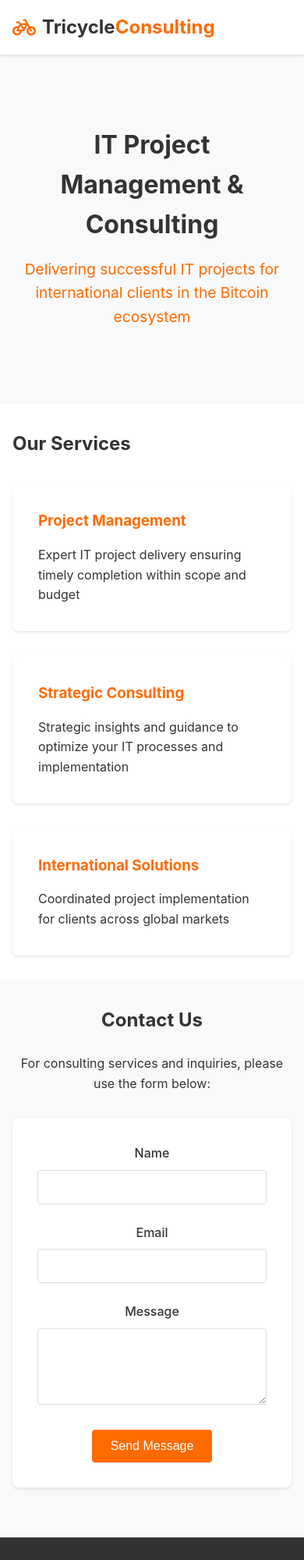
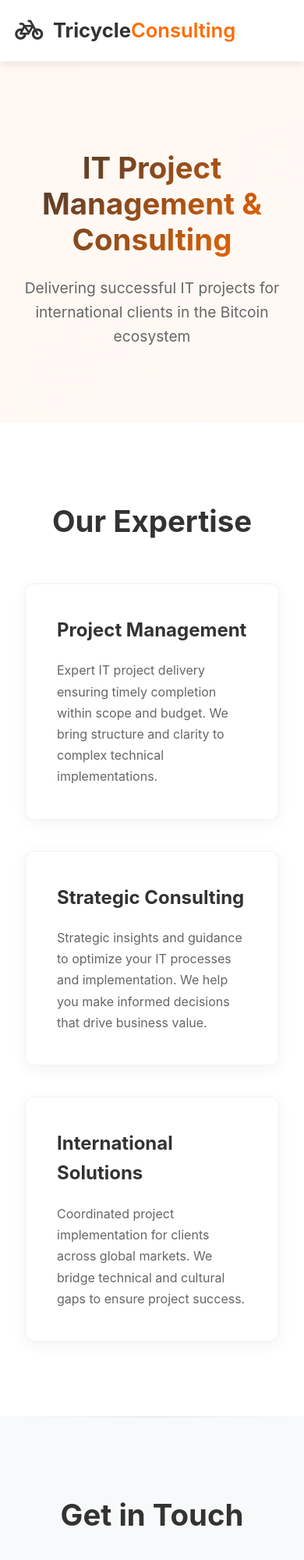
Before and after one commit to tricycleconsulting/website, a plain HTML site: page index.html in a window 390 px wide. Shown: the top 2000 px of the page at 78% size. Drawn offline with Linux system fonts and the light colour scheme.

Commit message:
Enhance design with professional styling and improved content

```diff
--- a/index.html
+++ b/index.html
@@ -3,7 +3,8 @@
 <head>
     <meta charset="UTF-8">
     <meta name="viewport" content="width=device-width, initial-scale=1.0">
-    <title>Tricycle Consulting - Bitcoin IT Solutions</title>
+    <title>Tricycle Consulting - Professional IT Project Management</title>
+    <meta name="description" content="Expert IT project management and consulting services for international clients in the Bitcoin ecosystem">
     <link rel="stylesheet" href="styles.css">
     <link rel="stylesheet" href="https://cdnjs.cloudflare.com/ajax/libs/font-awesome/6.0.0/css/all.min.css">
 </head>
@@ -11,7 +12,7 @@
     <header>
         <nav>
             <a href="#" class="logo">
-                <i class="fas fa-bicycle" style="color: var(--secondary-color);"></i>
+                <i class="fas fa-bicycle"></i>
                 <div>
                     Tricycle<span>Consulting</span>
                 </div>
@@ -30,27 +31,27 @@
         </section>
 
         <section id="services" class="services">
-            <h2>Our Services</h2>
+            <h2>Our Expertise</h2>
             <div class="service-grid">
                 <div class="service-card">
                     <h3>Project Management</h3>
-                    <p>Expert IT project delivery ensuring timely completion within scope and budget</p>
+                    <p>Expert IT project delivery ensuring timely completion within scope and budget. We bring structure and clarity to complex technical implementations.</p>
                 </div>
                 <div class="service-card">
                     <h3>Strategic Consulting</h3>
-                    <p>Strategic insights and guidance to optimize your IT processes and implementation</p>
+                    <p>Strategic insights and guidance to optimize your IT processes and implementation. We help you make informed decisions that drive business value.</p>
                 </div>
                 <div class="service-card">
                     <h3>International Solutions</h3>
-                    <p>Coordinated project implementation for clients across global markets</p>
+                    <p>Coordinated project implementation for clients across global markets. We bridge technical and cultural gaps to ensure project success.</p>
                 </div>
             </div>
         </section>
 
         <section id="contact" class="contact">
-            <h2>Contact Us</h2>
-            <p>For consulting services and inquiries, please use the form below:</p>
-            <form action="https://formspree.io/f/contact@tricycle.cc" method="POST" class="contact-form">
+            <h2>Get in Touch</h2>
+            <p>Ready to discuss your project? Let's start a conversation about your needs.</p>
+            <form action="#" class="contact-form">
                 <div class="form-group">
                     <label for="name">Name</label>
                     <input type="text" id="name" name="name" required>
--- a/styles.css
+++ b/styles.css
@@ -10,57 +10,74 @@
     --secondary-color: #ff6b00;
     --accent-color: #ff8533;
     --background-light: #f8f9fa;
+    --gradient-start: #ff6b00;
+    --gradient-end: #ff8533;
 }
 
 body {
     font-family: -apple-system, BlinkMacSystemFont, 'Segoe UI', Roboto, Oxygen, Ubuntu, Cantarell, sans-serif;
     line-height: 1.6;
     color: var(--primary-color);
+    background-color: #fff;
 }
 
 /* Header and Navigation */
 header {
-    background: #fff;
-    box-shadow: 0 2px 4px rgba(0,0,0,0.1);
+    background: rgba(255, 255, 255, 0.98);
+    box-shadow: 0 2px 10px rgba(0,0,0,0.1);
     position: fixed;
     width: 100%;
     top: 0;
     z-index: 1000;
+    backdrop-filter: blur(10px);
 }
 
 nav {
     max-width: 1200px;
     margin: 0 auto;
-    padding: 1rem;
+    padding: 1.2rem;
     display: flex;
     justify-content: space-between;
     align-items: center;
 }
 
 .logo {
-    font-size: 1.5rem;
-    font-weight: bold;
+    font-size: 1.6rem;
+    font-weight: 700;
     color: var(--primary-color);
     text-decoration: none;
     display: flex;
     align-items: center;
-    gap: 0.5rem;
+    gap: 0.8rem;
+    transition: transform 0.3s ease;
+}
+
+.logo:hover {
+    transform: translateY(-2px);
+}
+
+.logo i {
+    font-size: 1.8rem;
 }
 
 .logo span {
     color: var(--secondary-color);
+    font-weight: 600;
+}
+
+.nav-links {
+    display: flex;
+    gap: 2rem;
 }
 
 .nav-links a {
     color: var(--primary-color);
     text-decoration: none;
-    margin-left: 2rem;
-    transition: color 0.3s ease;
+    font-weight: 500;
+    font-size: 1.1rem;
+    transition: all 0.3s ease;
     position: relative;
-}
-
-.nav-links a:hover {
-    color: var(--secondary-color);
+    padding: 0.5rem 0;
 }
 
 .nav-links a::after {
@@ -68,9 +85,9 @@ nav {
     position: absolute;
     width: 0;
     height: 2px;
-    bottom: -4px;
+    bottom: 0;
     left: 0;
-    background-color: var(--secondary-color);
+    background: linear-gradient(to right, var(--gradient-start), var(--gradient-end));
     transition: width 0.3s ease;
 }
 
@@ -89,74 +106,148 @@ section {
     margin: 0 auto;
 }
 
+/* Hero Section */
 .hero {
     text-align: center;
-    padding: 6rem 1rem;
-    background: var(--background-light);
+    padding: 8rem 1rem 6rem;
+    background: linear-gradient(135deg, rgba(255,107,0,0.05) 0%, rgba(255,133,51,0.05) 100%);
+    position: relative;
+    overflow: hidden;
+}
+
+.hero::before {
+    content: '';
+    position: absolute;
+    top: 0;
+    left: 0;
+    right: 0;
+    height: 1px;
+    background: linear-gradient(to right, transparent, rgba(255,107,0,0.2), transparent);
 }
 
 .hero h1 {
-    font-size: 2.5rem;
-    margin-bottom: 1rem;
+    font-size: 3.2rem;
+    font-weight: 700;
+    margin-bottom: 1.5rem;
+    background: linear-gradient(135deg, var(--primary-color), var(--secondary-color));
+    -webkit-background-clip: text;
+    -webkit-text-fill-color: transparent;
+    line-height: 1.2;
+}
+
+.hero p {
+    font-size: 1.4rem;
+    color: #666;
+    max-width: 800px;
+    margin: 0 auto;
+}
+
+/* Services Section */
+.services {
+    padding: 6rem 1rem;
+}
+
+.services h2 {
+    text-align: center;
+    font-size: 2.4rem;
+    margin-bottom: 3rem;
     color: var(--primary-color);
 }
 
-.hero p {
-    color: var(--secondary-color);
-    font-size: 1.2rem;
-}
-
-/* Services Section */
 .service-grid {
     display: grid;
-    grid-template-columns: repeat(auto-fit, minmax(250px, 1fr));
-    gap: 2rem;
+    grid-template-columns: repeat(auto-fit, minmax(300px, 1fr));
+    gap: 2.5rem;
     margin-top: 2rem;
+    padding: 0 1rem;
 }
 
 .service-card {
-    padding: 2rem;
+    padding: 2.5rem;
     background: #fff;
-    border-radius: 8px;
-    box-shadow: 0 2px 4px rgba(0,0,0,0.1);
-    transition: transform 0.3s ease, box-shadow 0.3s ease;
-    border: 1px solid transparent;
+    border-radius: 12px;
+    box-shadow: 0 4px 20px rgba(0,0,0,0.05);
+    transition: all 0.3s ease;
+    border: 1px solid rgba(0,0,0,0.05);
+    position: relative;
+    overflow: hidden;
+}
+
+.service-card::before {
+    content: '';
+    position: absolute;
+    top: 0;
+    left: 0;
+    right: 0;
+    height: 4px;
+    background: linear-gradient(to right, var(--gradient-start), var(--gradient-end));
+    opacity: 0;
+    transition: opacity 0.3s ease;
 }
 
 .service-card:hover {
-    transform: translateY(-5px);
-    box-shadow: 0 4px 8px rgba(0,0,0,0.15);
-    border-color: var(--secondary-color);
+    transform: translateY(-8px);
+    box-shadow: 0 8px 30px rgba(0,0,0,0.1);
+}
+
+.service-card:hover::before {
+    opacity: 1;
 }
 
 .service-card h3 {
-    margin-bottom: 1rem;
-    color: var(--secondary-color);
+    font-size: 1.5rem;
+    margin-bottom: 1.2rem;
+    color: var(--primary-color);
+}
+
+.service-card p {
+    color: #666;
+    line-height: 1.7;
 }
 
 /* Contact Section */
 .contact {
     text-align: center;
     background: var(--background-light);
+    padding: 6rem 1rem;
+    position: relative;
+}
+
+.contact::before {
+    content: '';
+    position: absolute;
+    top: 0;
+    left: 0;
+    right: 0;
+    height: 1px;
+    background: linear-gradient(to right, transparent, rgba(0,0,0,0.1), transparent);
 }
 
 .contact h2 {
+    font-size: 2.4rem;
+    margin-bottom: 1.5rem;
     color: var(--primary-color);
-    margin-bottom: 1.5rem;
+}
+
+.contact p {
+    color: #666;
+    margin-bottom: 2rem;
+    font-size: 1.1rem;
 }
 
 /* Contact Form */
 .contact-form {
     max-width: 600px;
     margin: 2rem auto;
-    padding: 2rem;
+    padding: 2.5rem;
     background: white;
-    border-radius: 8px;
-    box-shadow: 0 2px 4px rgba(0,0,0,0.1);
+    border-radius: 12px;
+    box-shadow: 0 4px 20px rgba(0,0,0,0.05);
 }
 
 .form-group {
     margin-bottom: 1.5rem;
+    text-align: left;
 }
 
 .form-group label {
@@ -169,33 +260,38 @@ section {
 .form-group input,
 .form-group textarea {
     width: 100%;
-    padding: 0.75rem;
+    padding: 0.75rem 1rem;
     border: 1px solid #ddd;
-    border-radius: 4px;
+    border-radius: 6px;
     font-size: 1rem;
-    transition: border-color 0.3s ease;
+    transition: all 0.3s ease;
+    background: #f8f9fa;
 }
 
 .form-group input:focus,
 .form-group textarea:focus {
     outline: none;
     border-color: var(--secondary-color);
-    box-shadow: 0 0 0 2px rgba(255,107,0,0.1);
+    box-shadow: 0 0 0 3px rgba(255,107,0,0.1);
+    background: #fff;
 }
 
 .contact-form button {
-    background: var(--secondary-color);
+    background: linear-gradient(to right, var(--gradient-start), var(--gradient-end));
     color: white;
     border: none;
-    padding: 0.75rem 1.5rem;
-    border-radius: 4px;
-    font-size: 1rem;
+    padding: 1rem 2rem;
+    border-radius: 6px;
+    font-size: 1.1rem;
+    font-weight: 500;
     cursor: pointer;
-    transition: background-color 0.3s ease;
+    transition: all 0.3s ease;
+    width: 100%;
 }
 
 .contact-form button:hover {
-    background: var(--accent-color);
+    transform: translateY(-2px);
+    box-shadow: 0 4px 12px rgba(255,107,0,0.2);
 }
 
 /* Footer */
@@ -203,13 +299,17 @@ footer {
     text-align: center;
     padding: 2rem;
     background: var(--primary-color);
-    color: #fff;
+    color: rgba(255,255,255,0.9);
 }
 
 /* Responsive Design */
 @media (max-width: 768px) {
     .hero h1 {
-        font-size: 2rem;
+        font-size: 2.4rem;
+    }
+
+    .hero p {
+        font-size: 1.2rem;
     }
 
     .nav-links {
@@ -217,6 +317,10 @@ footer {
     }
 
     section {
-        padding: 2rem 1rem;
+        padding: 4rem 1rem;
+    }
+
+    .service-grid {
+        grid-template-columns: 1fr;
     }
 }
```
